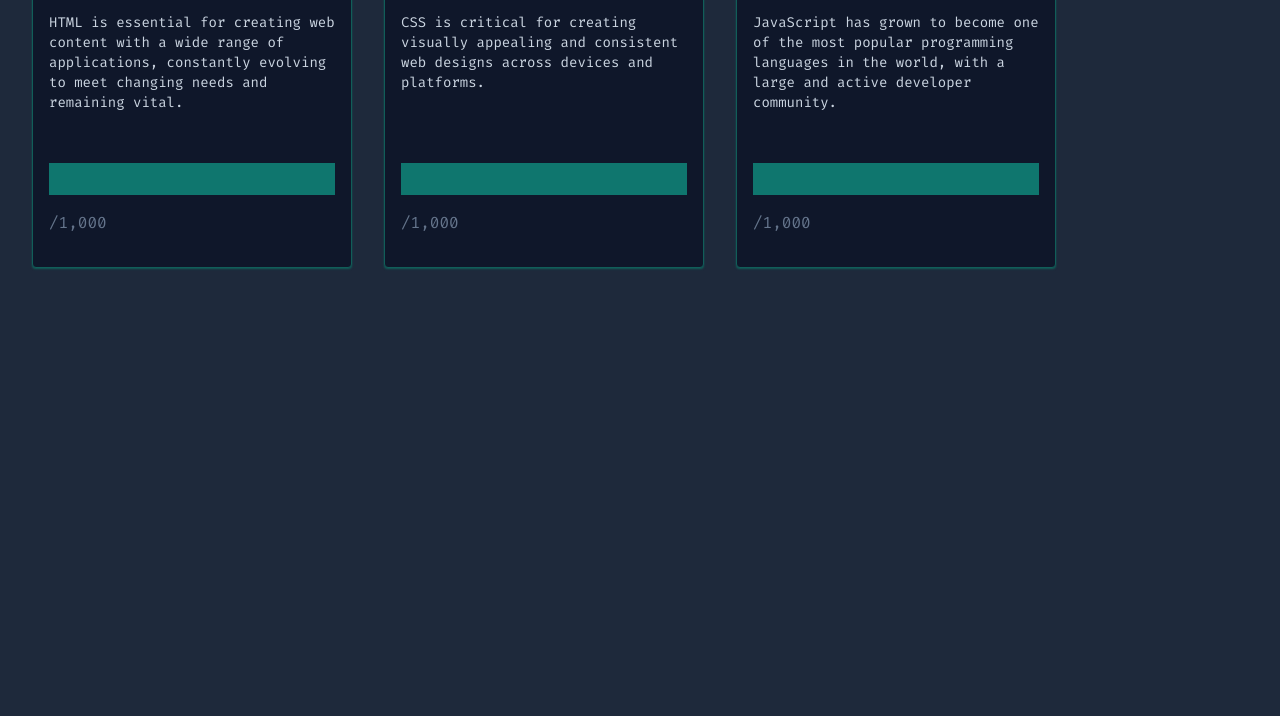
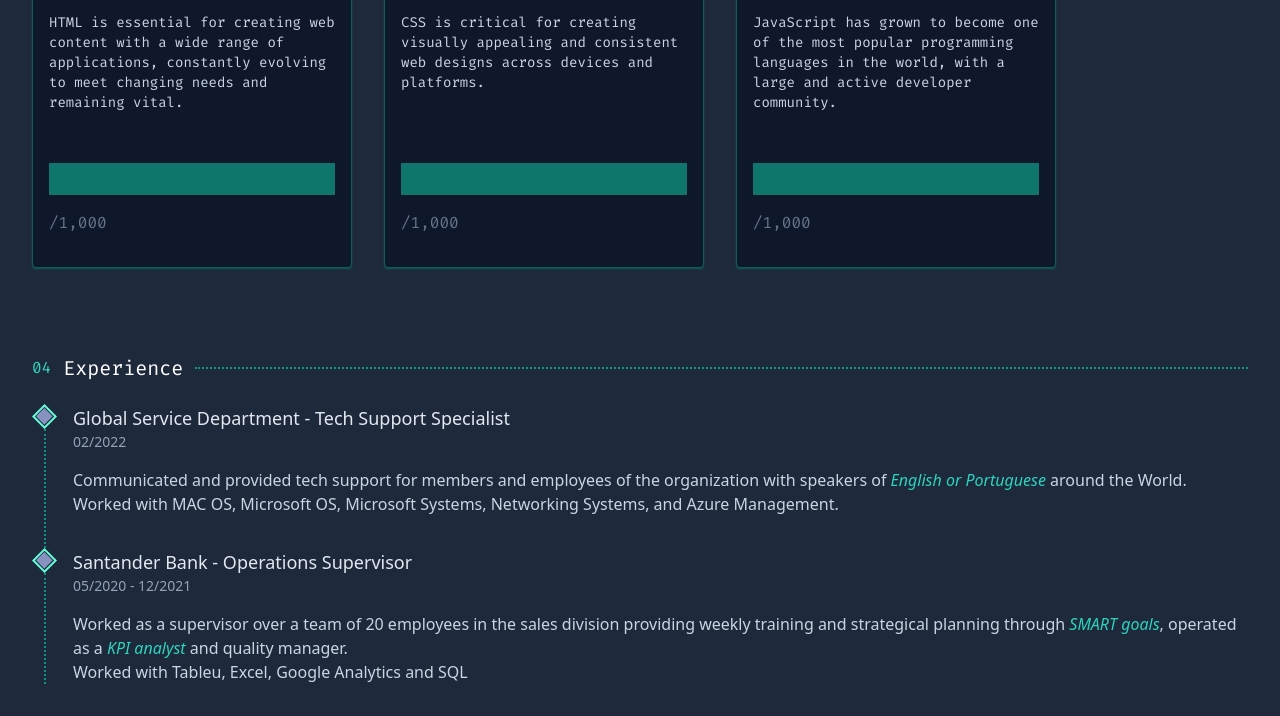
Before and after one commit to wdsantos1998/wdsantos1998.github.io, a website: page index.html in a window 1280 px wide. Shown: the part 1694-2410 px from the top of the page. Before the commit the page ends 2042 px from the top, so only its background shows below. Drawn offline with Linux system fonts and the light colour scheme; no server answers.

Commit message:
feat: new section

```diff
--- a/index.html
+++ b/index.html
@@ -216,17 +216,19 @@
                     </template>
                 </div>
             </section>
-            <!--Experience Section
-            <section x-data="experience" class="space-y-8 px-8">
-                <div class="flex flex-col">
+            <!--Experience Section -->
+            <section x-data="experience" class="px-4 mb-8 lg:px-8">
+                <div class="flex flex-col mb-4">
                     <h2 class="inline-flex h-10 w-full items-center space-x-3">
                         <span class="font-xl font-regular font-mono text-teal-400">04</span>
                         <span class="font-regular font-mono text-xl text-white">Experience</span>
                         <span class="flex-grow border-spacing-3 border-t-2 border-dotted border-teal-600"></span>
                     </h2>
-                    <div>
-                        <div class="flex w-4 flex-col">
+                </div>
+                <div class="flex gap-4">
+                    <div class="flex flex-col items-center">
                         <svg width="25" height="25" viewBox="0 0 25 25" fill="none" xmlns="http://www.w3.org/2000/svg">
+                            <rect x="4" y="12.3333" width="11.7851" height="11.7851" transform="rotate(-45 4 12.3333)" fill="#8892C0" />
                             <rect
                                 x="1.41421"
                                 y="12.5"
@@ -237,12 +239,53 @@
                                 stroke-width="2"
                             />
                         </svg>
-                            <span class="flex-grow border-spacing-3 border-t-2 border-dotted border-left border-teal-600"></span>
+                        <span class="border-left flex-grow border-spacing-3 border-l-2 border-dotted border-teal-600"></span>
+                    </div>
+
+                    <div>
+                        <div class="mb-4 gap-1">
+                            <h1 id="job_title" class="text-mono font-regular text-lg text-slate-200">Global Service Department - Tech Support Specialist</h1>
+                            <h2 id="date" class="text-mono font-regular text-sm text-slate-400">02/2022</h2>
+                        </div>
+                        <div class="gap-2 mb-8">
+                            <p id="decription" class="text-mono font-regular text-base text-slate-300">
+                                Communicated and provided tech support for members and employees of the organization with speakers of <em class="text-teal-400"> English or Portuguese</em> around the World.
+                            </p>
+                            <p class="text-mono font-regular text-base text-slate-300">Worked with MAC OS, Microsoft OS, Microsoft Systems, Networking Systems, and Azure Management.</p>
+                        </div>
+                    </div>
+                </div>
+                 <div class="flex gap-4">
+                    <div class="flex flex-col items-center">
+                        <svg width="25" height="25" viewBox="0 0 25 25" fill="none" xmlns="http://www.w3.org/2000/svg">
+                            <rect x="4" y="12.3333" width="11.7851" height="11.7851" transform="rotate(-45 4 12.3333)" fill="#8892C0" />
+                            <rect
+                                x="1.41421"
+                                y="12.5"
+                                width="15.6777"
+                                height="15.6777"
+                                transform="rotate(-45 1.41421 12.5)"
+                                stroke="#64FFDA"
+                                stroke-width="2"
+                            />
+                        </svg>
+                        <span class="border-left flex-grow border-spacing-3 border-l-2 border-dotted border-teal-600"></span>
+                    </div>
+
+                    <div>
+                        <div class="mb-4 gap-1">
+                            <h1 id="job_title" class="text-mono font-regular text-lg text-slate-200">Santander Bank - Operations Supervisor</h1>
+                            <h2 id="date" class="text-mono font-regular text-sm text-slate-400">05/2020 - 12/2021</h2>
+                        </div>
+                        <div class="gap-2">
+                            <p id="decription" class="text-mono font-regular text-base text-slate-300">
+                                Worked as a supervisor over a team of 20 employees in the sales division providing weekly training and strategical planning through <em class="text-teal-400">SMART goals</em>, operated as a <em class="text-teal-400"> KPI analyst</em> and quality manager.
+                            </p>
+                            <p class="text-mono font-regular text-base text-slate-300">Worked with Tableu, Excel, Google Analytics and SQL</p>
                         </div>
                     </div>
                 </div>
             </section>
-            -->
         </div>
     </body>
 </html>
```
Also changed, not shown: dist/output.css, 1 other file. Lines whose indentation alone changed are shown as unchanged.
